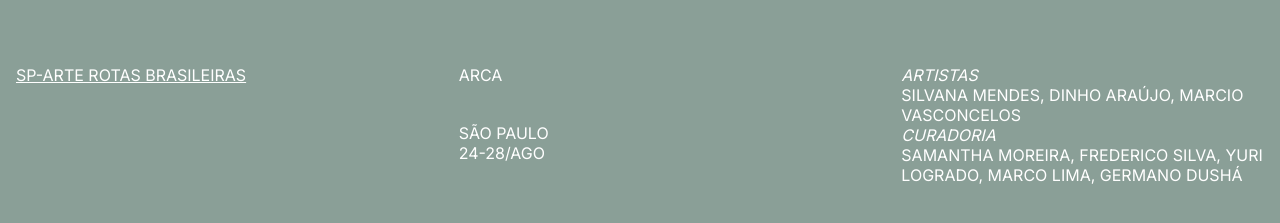
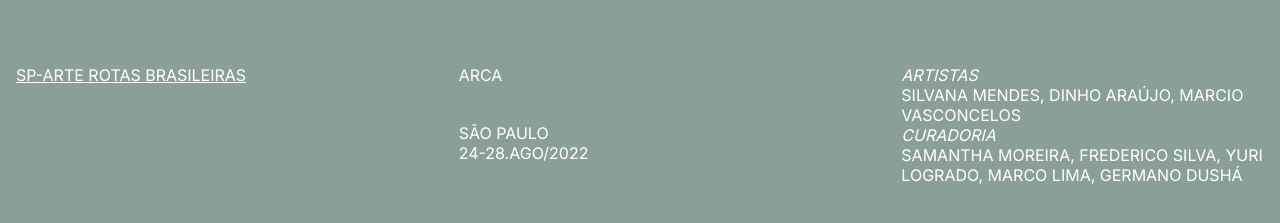
Before and after one commit to germanodusha/preamar, a Next.js app: page / in a window 1280 px wide. Shown: the part 3991-4214 px from the top of the page. Built offline with nearby package versions, Linux system fonts and the light colour scheme.

Commit message:
Update editavel.tsx

```diff
--- a/editavel.tsx
+++ b/editavel.tsx
@@ -85,7 +85,7 @@
             <><div>ARCA<br/>
             </div>
             SÃO PAULO<br/>
-            24-28/AGO
+            24-28.AGO/2022
             </>
             }
             description={
```
